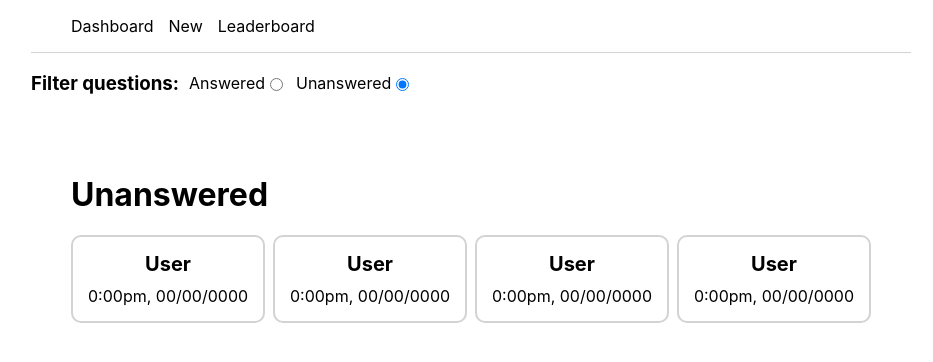
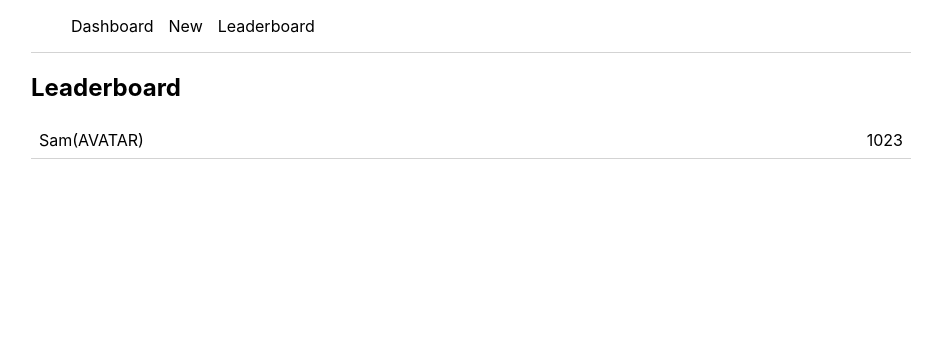
Before and after one commit to nickhibbits/employee-poll-react-app, a React (Create React App) app: page / in a window 1280 px wide. Shown: the top 362 px of the page, without its empty margins (169-1102 px from the left). Built offline with nearby package versions, Linux system fonts and the light colour scheme.

Commit message:
start leaderboard ui

```diff
--- a/src/components/App.js
+++ b/src/components/App.js
@@ -5,7 +5,7 @@ import Login from "./Login";
 import Nav from "./Nav";
 import NewQuestion from "./NewQuestion";
 import Vote from "./Vote";
-import QuestionsList from "./QuestionsList";
+import Leaderboard from "./Leaderboard";
 import { Routes, Route } from "react-router-dom";
 // import "../styles/Login.css";
 
@@ -25,7 +25,7 @@ function App() {
       <div className="app-wrapper">
         <Nav />
         <Routes>
-          <Route path="/" exact element={<Dashboard />} />
+          <Route path="/" exact element={<Leaderboard />} />
           <Route path="/questions/:question_id" element={<Vote />} />
           <Route path="/add" element={<NewQuestion />} />
         </Routes>
--- /dev/null
+++ b/src/components/Leaderboard.js
@@ -0,0 +1,24 @@
+import "../styles/leaderboard.css";
+
+const LeaderBoard = ({ users }) => {
+  // TODO create function that returns new ordered array of users
+
+  // Consider using table
+  return (
+    <div className="leaderboard-component">
+      <h2>Leaderboard</h2>
+      <section className="user-row">
+        <div className="info-wrapper">
+          <div className="user-name">Sam</div>
+          <div className="user-avatar">(AVATAR)</div>
+        </div>
+        <div className="info-wrapper">
+          <div className="questions-asked">10</div>
+          <div className="questions-answered">23</div>
+        </div>
+      </section>
+    </div>
+  );
+};
+
+export default LeaderBoard;
--- /dev/null
+++ b/src/styles/leaderboard.css
@@ -0,0 +1,10 @@
+.user-row {
+  display: flex;
+  justify-content: space-between;
+  border-bottom: solid 1px lightgray;
+  padding: 8px;
+}
+
+.info-wrapper {
+  display: flex;
+}
```
